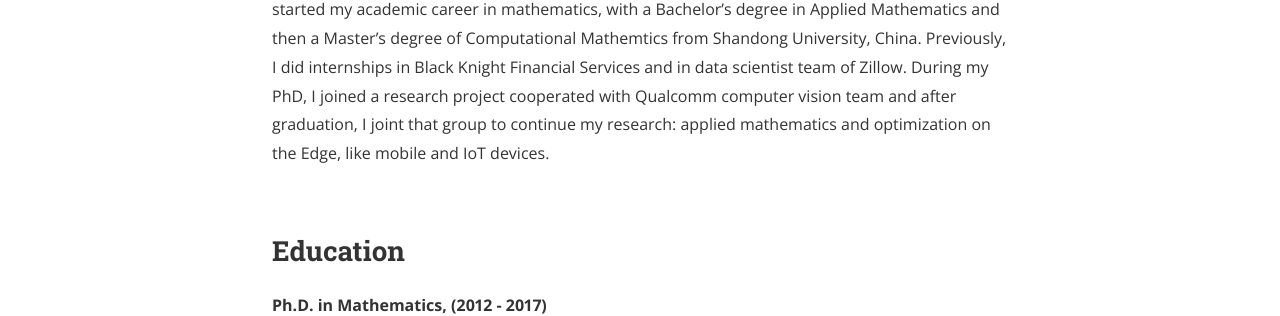
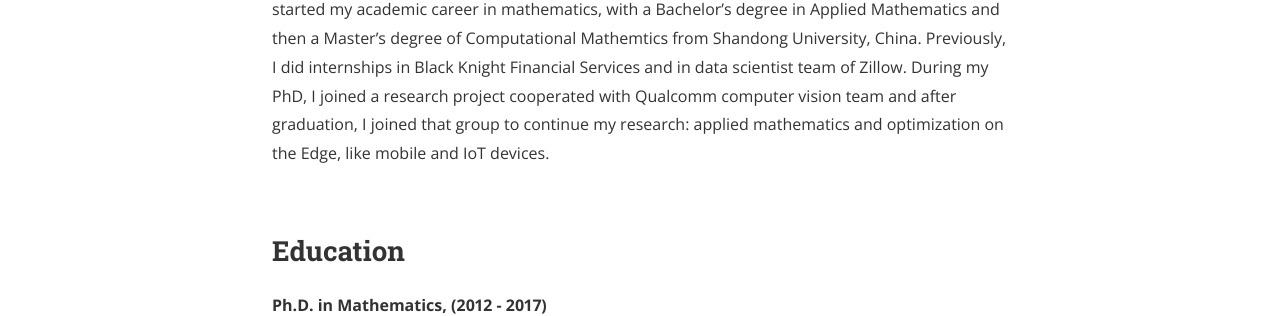
Before and after one commit to zsivine/zsivine.github.io, a Jekyll site: the page built from about.md, in a window 1280 px wide. Shown: the part 282-598 px from the top of the page. Built offline with Jekyll 4.4.1, drawn with Linux system fonts in a browser that asks for light colours; nearby versions of some CDN libraries; comment, search, counter and statistics services are not loaded; a style sheet for code colours, icons or effects is not loaded; some of the changed text lies outside the part shown.

```diff
--- a/about.md
+++ b/about.md
@@ -4,7 +4,7 @@ title: About Me
 permalink: /about/
 ---
 I am currently a senior machine learning engineer at Qualcomm AI Research.
-In July 2018, I finished my PhD in Mathematics from the University of California, Irvine, with advisor Prof. Jack Xin. I started my academic career in mathematics, with a Bachelor's degree in Applied Mathematics and then a Master's degree of Computational Mathemtics from Shandong University, China. Previously, I did internships in Black Knight Financial Services and in data scientist team of Zillow. During my PhD, I joined a research project cooperated with Qualcomm computer vision team and after graduation, I joint that group to continue my research:  applied mathematics and optimization on the Edge, like mobile and IoT devices.
+In July 2018, I finished my PhD in Mathematics from the University of California, Irvine, with advisor Prof. Jack Xin. I started my academic career in mathematics, with a Bachelor's degree in Applied Mathematics and then a Master's degree of Computational Mathemtics from Shandong University, China. Previously, I did internships in Black Knight Financial Services and in data scientist team of Zillow. During my PhD, I joined a research project cooperated with Qualcomm computer vision team and after graduation, I joined that group to continue my research:  applied mathematics and optimization on the Edge, like mobile and IoT devices.
 
 <br>
 <h2>Education</h2>
--- a/research.html
+++ b/research.html
@@ -38,6 +38,9 @@ permalink: /research/
     DAC: Data-free Automatic Acceleration of Convolutional Networks</a></strong>
 <br>with Xin Li, Bolan Jiang, Yingyong Qi, Mooi Choo Chuah and Ning Bi.
     Published on IEEE Winter Conference on Applications of Computer Vision (WACV), 2019<br>
+<a href="http://carina.cse.lehigh.edu/xin/publication/2019wacv_dac/2019wacv_dac_appendix.pdf">Appendix</a>
+<a href="http://carina.cse.lehigh.edu/xin/publication/2019wacv_dac/2019wacv_dac_poster.pdf">Poster</a>
+
 
 <br>
 <strong><a href="https://arxiv.org/abs/1812.02375">
```
